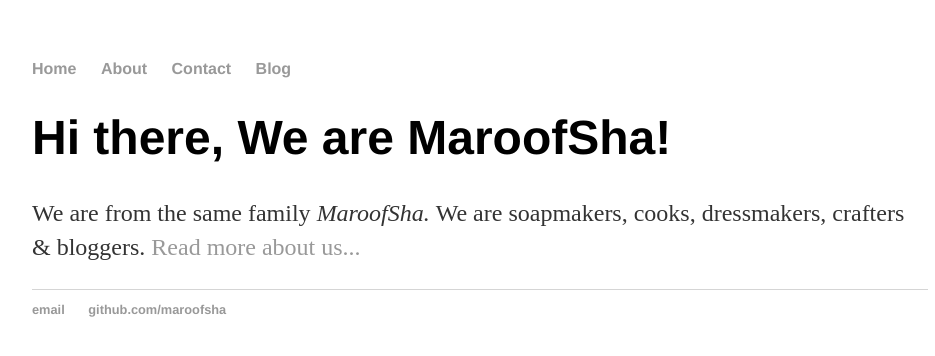
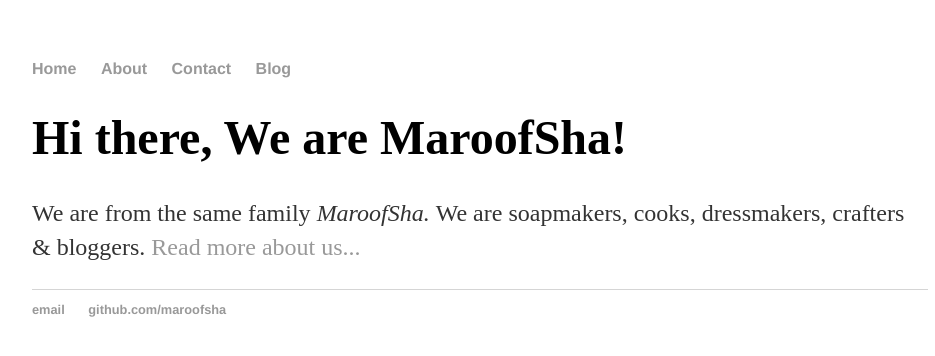
Before and after one commit to maroofsha/maroofsha.github.io, a Jekyll site: the page built from index.html, in a window 1280 px wide. Shown: the top 356 px of the page, without its empty margins (160-1095 px from the left). Built offline with Jekyll 4.4.1, drawn with Linux system fonts in a browser that asks for light colours.

Commit message:
Create main.css

```diff
--- a/css/main.css
+++ b/css/main.css
@@ -21,7 +21,7 @@ a:hover {
 }
 h1 {
     font-size: 3em;
-    font-family:'Helvetica', 'Arial', 'Sans-Serif';
+    font-family:'Sacramento', 'Oldenburg', 'Raleway';
 }
 p {
     font-size: 1.5em;
```
